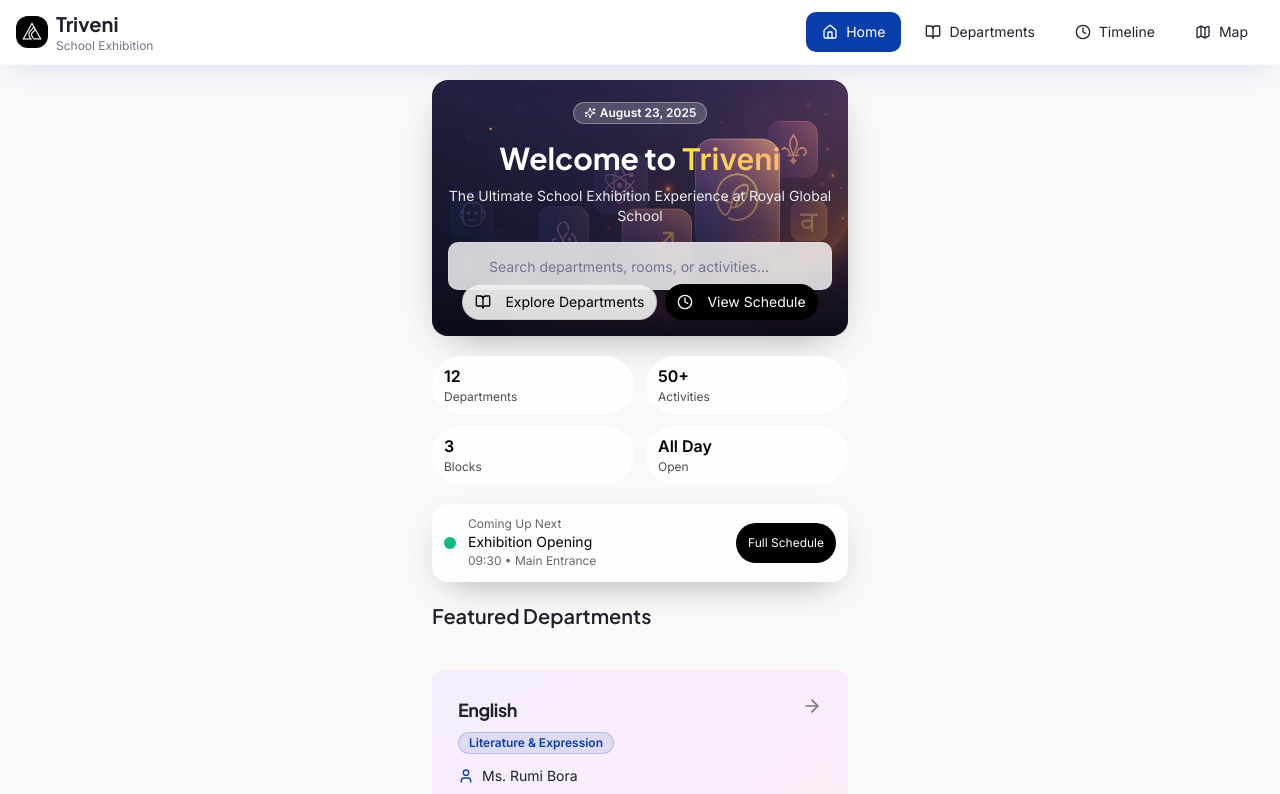
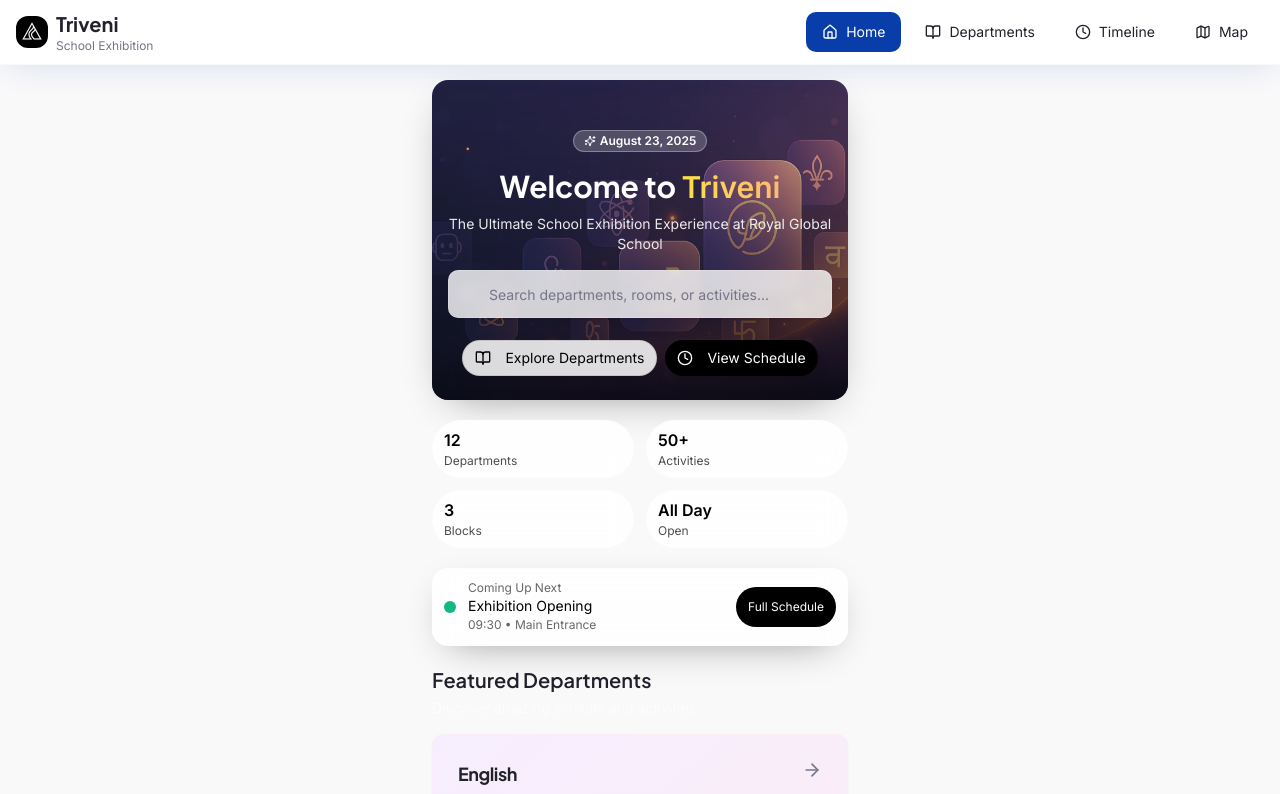
Before and after one commit to cuera/triveni-explore, a React (Vite) app: page / in a window 1280 px wide. Shown: the top 794 px of the page. Built offline with nearby package versions, Linux system fonts and the light colour scheme.

Commit message:
float buttons 2

```diff
--- a/src/pages/Index.tsx
+++ b/src/pages/Index.tsx
@@ -57,9 +57,9 @@ const Index = () => {
         {/* Hero Card */}
         <section>
           <div className="relative rounded-2xl overflow-hidden soft">
-            <img src={heroBanner} alt="Triveni Exhibition" className="w-full h-64 object-cover opacity-90" />
+            <img src={heroBanner} alt="Triveni Exhibition" className="w-full h-80 object-cover opacity-90" />
             <div className="absolute inset-0 bg-gradient-to-t from-black/75 via-black/40 to-transparent" />
-            <div className="absolute inset-0 flex flex-col items-center justify-center text-center px-4 py-6">
+            <div className="absolute inset-0 flex flex-col items-center justify-center text-center px-4 py-8">
               <Badge className="mb-4 bg-white/20 text-white border-white/30 hover:bg-white/30">
                 <Sparkles className="w-3 h-3 mr-1" />
                 August 23, 2025
@@ -72,11 +72,11 @@ const Index = () => {
                 The Ultimate School Exhibition Experience at Royal Global School
               </p>
 
-              <div className="w-full max-w-sm mb-6"><SearchBox onSelect={handleSearch} /></div>
+              <div className="w-full max-w-sm mb-8"><SearchBox onSelect={handleSearch} /></div>
             </div>
 
             {/* Floating Buttons */}
-            <div className="absolute bottom-4 left-4 right-4 flex gap-2 justify-center">
+            <div className="absolute bottom-6 left-4 right-4 flex gap-2 justify-center">
               <Button
                 size="sm"
                 className="glass pill text-black border border-black/10 hover:bg-white/90 shadow-lg backdrop-blur-sm"
```
